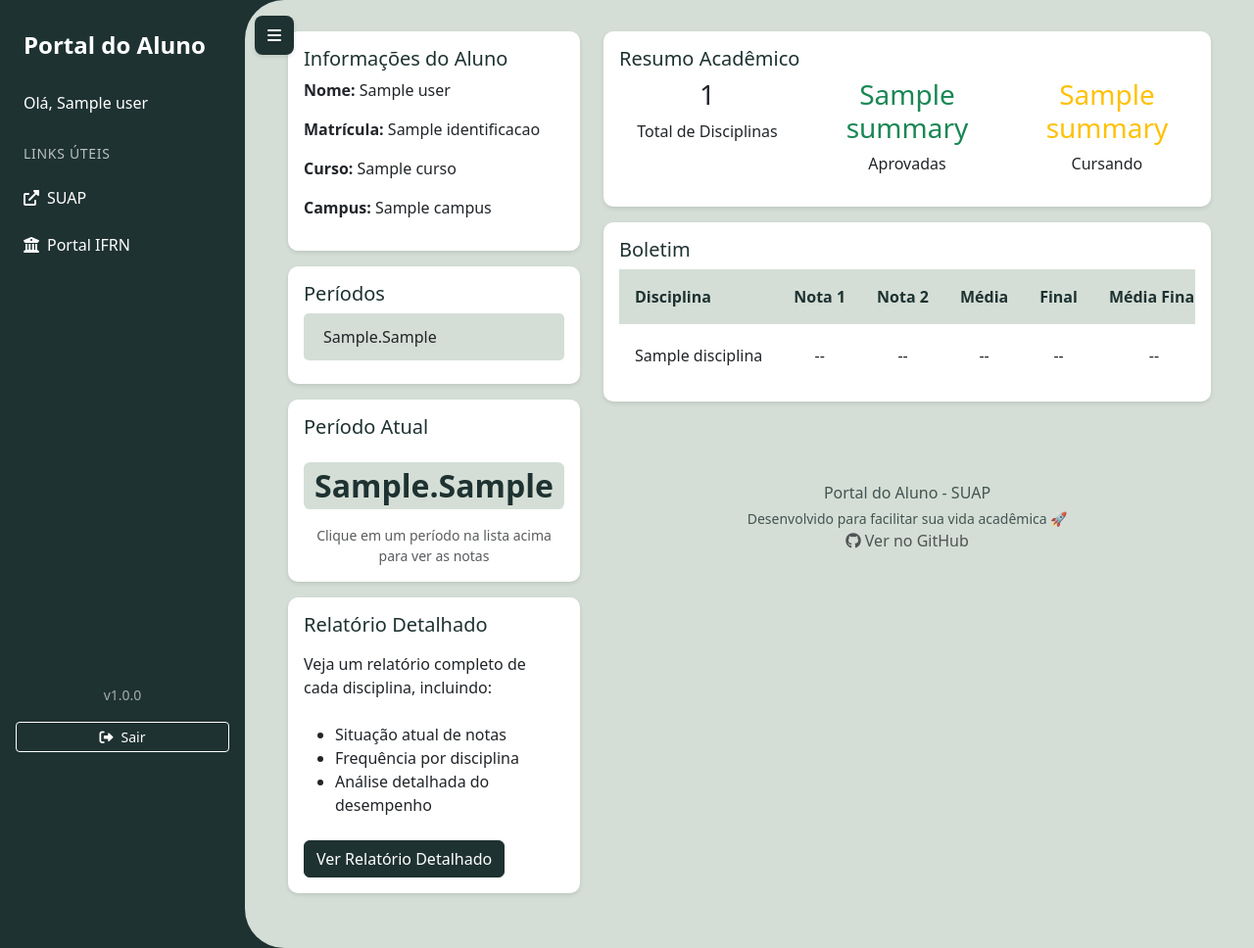
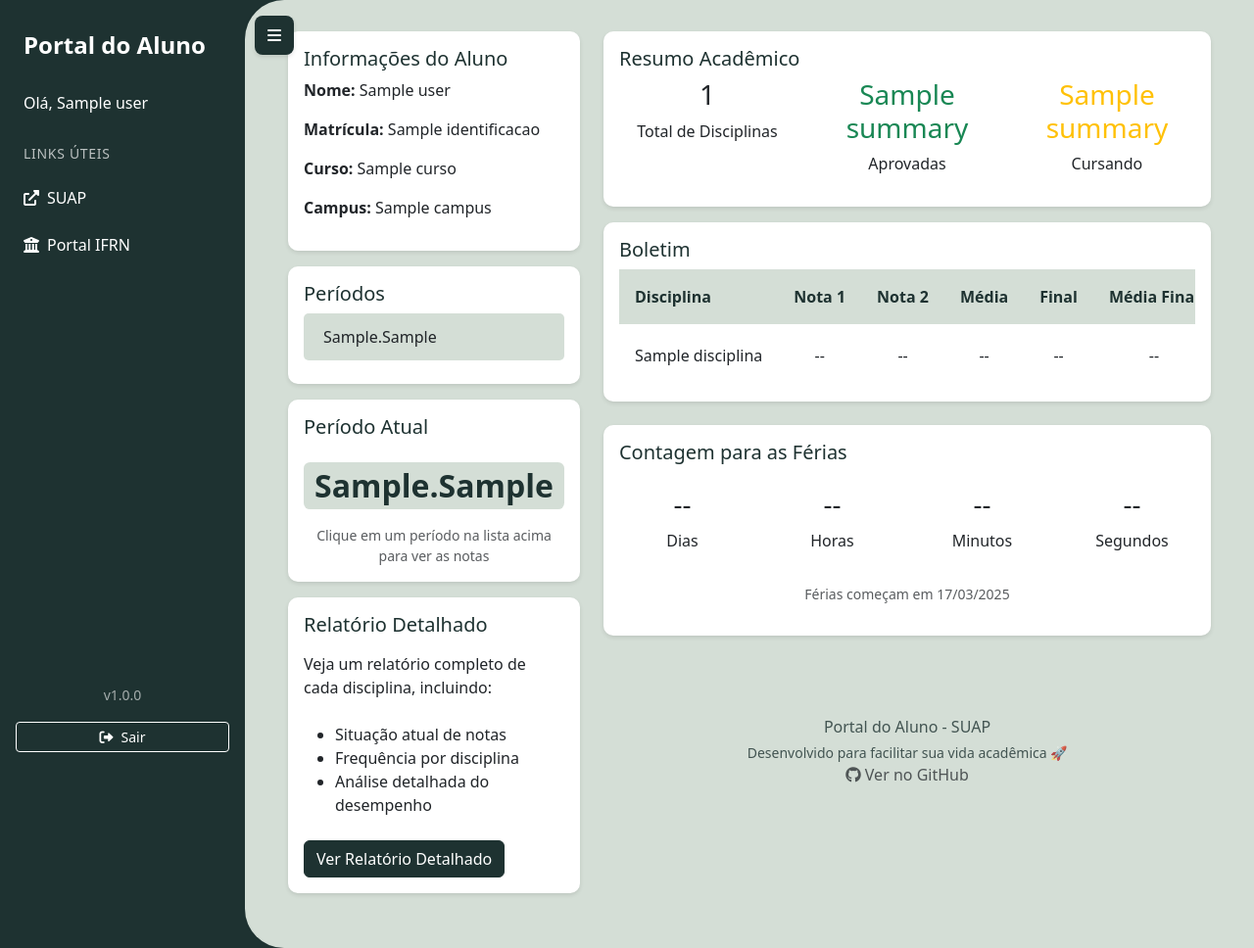
Before and after one commit to ErisvaldoBalbino/portaldoalunosuap, a Django app: template portal_estudante/templates/portal_estudante/dashboard.html in a window 1280 px wide. Shown: the whole page at 98% size. Run offline with Django 5.2, Linux system fonts and the light colour scheme; the template is opened without the code that fills it: most values are stand-ins (such as "Sample title", 1, 10 or a date in 2020).

Commit message:
style: contador ferias

```diff
--- a/portal_estudante/templates/portal_estudante/dashboard.html
+++ b/portal_estudante/templates/portal_estudante/dashboard.html
@@ -178,6 +178,8 @@
                             </div>
                         </div>
 
+
+
                         <div class="card mb-4">
                             <div class="card-body">
                                 <h5 class="card-title">Boletim</h5>
@@ -224,6 +226,34 @@
                                             {% endfor %}
                                         </tbody>
                                     </table>
+                                </div>
+                            </div>
+                        </div>
+
+                         <!-- Contador para Férias -->
+                         <div class="card mb-4">
+                            <div class="card-body">
+                                <h5 class="card-title mb-4">Contagem para as Férias</h5>
+                                <div class="countdown-container text-center">
+                                    <div class="row">
+                                        <div class="col-3">
+                                            <h3 id="countdown-days">--</h3>
+                                            <p>Dias</p>
+                                        </div>
+                                        <div class="col-3">
+                                            <h3 id="countdown-hours">--</h3>
+                                            <p>Horas</p>
+                                        </div>
+                                        <div class="col-3">
+                                            <h3 id="countdown-minutes">--</h3>
+                                            <p>Minutos</p>
+                                        </div>
+                                        <div class="col-3">
+                                            <h3 id="countdown-seconds">--</h3>
+                                            <p>Segundos</p>
+                                        </div>
+                                    </div>
+                                    <p class="text-muted small mt-3">Férias começam em 17/03/2025</p>
                                 </div>
                             </div>
                         </div>
@@ -288,5 +318,6 @@
     <script src="https://cdn.jsdelivr.net/npm/bootstrap@5.3.0/dist/js/bootstrap.bundle.min.js"></script>
     <script src="{% static 'js/dashboard.js' %}"></script>
     <script src="{% static 'js/dashboard-sidebar-toggle.js' %}"></script>
+    <script src="{% static 'js/countdown.js' %}"></script>
 </body>
 </html>
```
